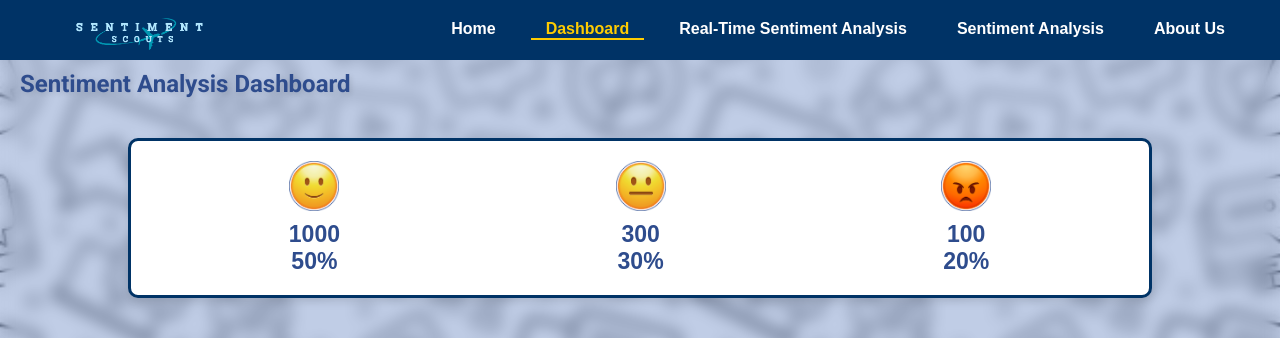
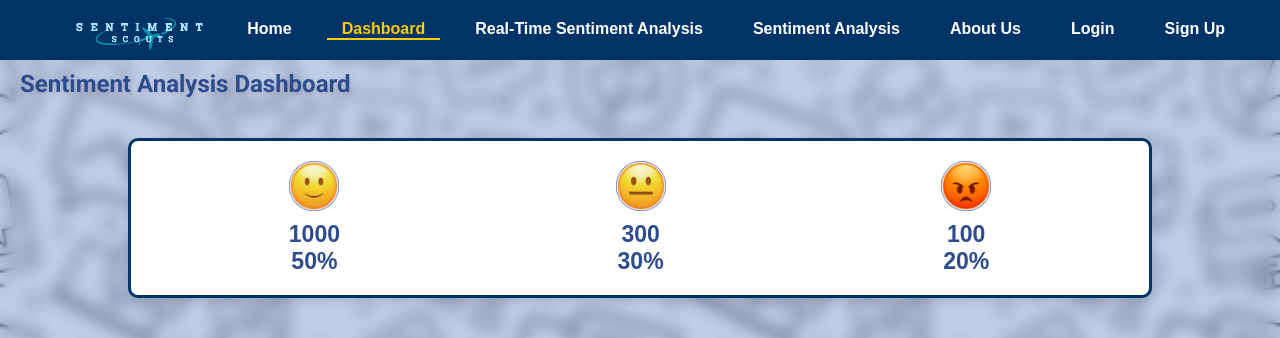
Before and after one commit to For-Sentiment/sentiment-analysis, a PHP site: page /custDashboard.php in a window 1280 px wide. Shown: the top 338 px of the page. Run offline with PHP 8.4, Linux system fonts and the light colour scheme.

Commit message:
Update custDashboard.php

```diff
--- a/custDashboard.php
+++ b/custDashboard.php
@@ -52,8 +52,6 @@ html, body {
 
         }
 
-
-
         nav .logo {
             width: 150px;
         }
@@ -74,6 +72,10 @@ html, body {
             color: #ffcc00;
             border-bottom: 2px solid #ffcc00;
         }
+
+
+        /* Default styles for navigation links */
+
 
 /* Heading Styles */
         h1 {
@@ -187,19 +189,18 @@ h1 {
 </head>
 <body>
 
-    <!-- Navigation Bar -->
 <nav>
     <img src="images/sentlogo.png" alt="Logo" class="logo">
     <div class="nav-links">
         <a href="Customer.php" class="<?php echo basename($_SERVER['PHP_SELF']) == 'Customer.php' ? 'active' : ''; ?>">Home</a>
         <a href="custDashboard.php" class="<?php echo basename($_SERVER['PHP_SELF']) == 'custDashboard.php' ? 'active' : ''; ?>">Dashboard</a>
         <a href="custRealtime.php" class="<?php echo basename($_SERVER['PHP_SELF']) == 'custRealtime.php' ? 'active' : ''; ?>">Real-Time Sentiment Analysis</a>
-            <a href="custSentiment.php" class="<?php echo (basename($_SERVER['PHP_SELF']) == 'custSentiment.php' ||
-                basename($_SERVER['PHP_SELF']) == 'custtypeown.php' ||
-                basename($_SERVER['PHP_SELF']) == 'custImport.php' ||
-                basename($_SERVER['PHP_SELF']) == 'custImportresult.php' ||
-                basename($_SERVER['PHP_SELF']) == 'custtyperesult.php') ? 'active' : ''; ?>">Sentiment Analysis</a>
+        <a href="custSentiment.php" class="<?php echo (basename($_SERVER['PHP_SELF']) == 'custSentiment.php' || basename($_SERVER['PHP_SELF']) == 'custtypeown.php' || basename($_SERVER['PHP_SELF']) == 'custImport.php' || basename($_SERVER['PHP_SELF']) == 'custImportresult.php' || basename($_SERVER['PHP_SELF']) == 'custtyperesult.php') ? 'active' : ''; ?>">Sentiment Analysis</a>
         <a href="custAbout.php" class="<?php echo basename($_SERVER['PHP_SELF']) == 'custAbout.php' ? 'active' : ''; ?>">About Us</a>
+        <a href="custLogin.php" class="<?php echo basename($_SERVER['PHP_SELF']) == 'custLogin.php' ? 'active' : ''; ?>">Login</a>
+
+        <!-- Sign Up link with custom class -->
+        <a href="custSignup.php" class="signup-link <?php echo basename($_SERVER['PHP_SELF']) == 'custSignup.php' ? 'active' : ''; ?>">Sign Up</a>
     </div>
 </nav>
 
```
Lines whose indentation alone changed are shown as unchanged.
